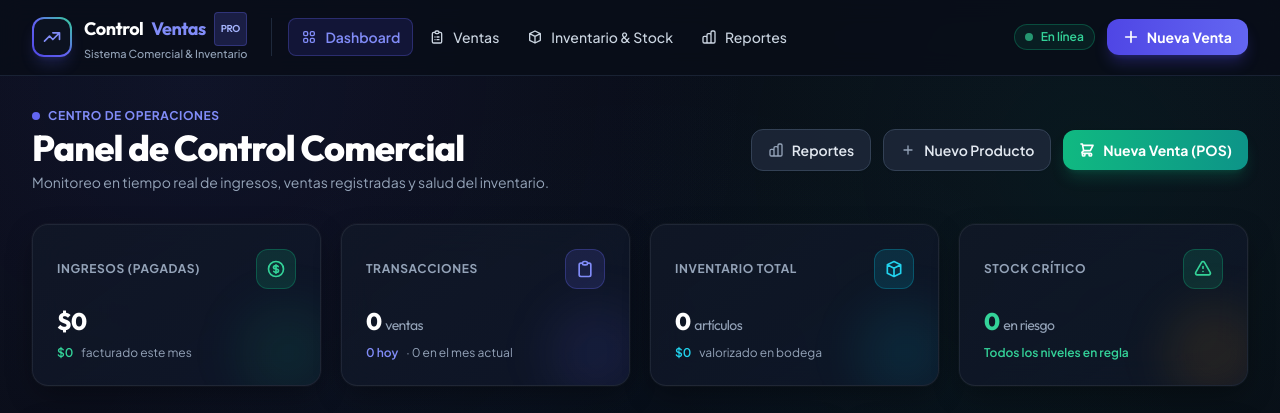
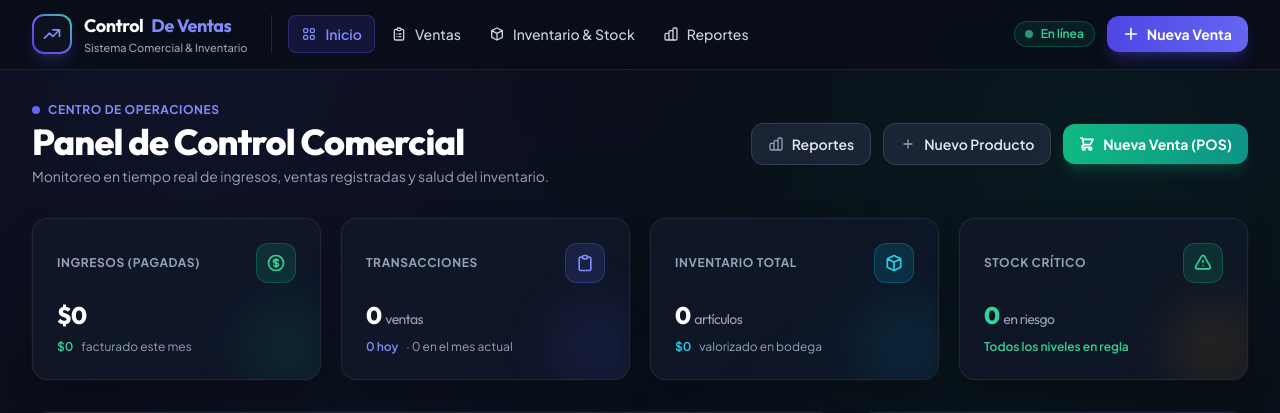
Before and after one commit to Arhon18/eva2_back_end, a Django app: page / in a window 1280 px wide. Shown: the top 413 px of the page. Run offline with Django 5.2, Linux system fonts and the light colour scheme; data that the repository does not hold is empty; some libraries are stand-ins or nearby versions.

Commit message:
DAshboard

```diff
--- a/inventario/templates/inventario/base.html
+++ b/inventario/templates/inventario/base.html
@@ -3,7 +3,7 @@
   <head>
     <meta charset="utf-8" />
     <meta name="viewport" content="width=device-width, initial-scale=1" />
-    <title>{% block title %}Control de Ventas Pro{% endblock %}</title>
+    <title>{% block title %}Control de Ventas PRO{% endblock %}</title>
 
     <!-- Google Fonts: Plus Jakarta Sans & Outfit -->
     <link rel="preconnect" href="https://fonts.googleapis.com" />
@@ -219,8 +219,7 @@
             </div>
             <div>
               <span class="font-display text-lg font-bold tracking-tight text-white flex items-center gap-2">
-                Control<span class="text-indigo-400">Ventas</span>
-                <span class="rounded bg-indigo-500/20 px-1.5 py-0.5 text-[10px] font-semibold text-indigo-300 border border-indigo-500/30">PRO</span>
+                Control<span class="text-indigo-400">De Ventas</span>
               </span>
               <p class="text-[11px] font-medium text-slate-400">Sistema Comercial & Inventario</p>
             </div>
@@ -235,7 +234,7 @@
               <svg class="h-4 w-4" fill="none" viewBox="0 0 24 24" stroke="currentColor">
                 <path stroke-linecap="round" stroke-linejoin="round" stroke-width="2" d="M4 6a2 2 0 012-2h2a2 2 0 012 2v2a2 2 0 01-2 2H6a2 2 0 01-2-2V6zM14 6a2 2 0 012-2h2a2 2 0 012 2v2a2 2 0 01-2 2h-2a2 2 0 01-2-2V6zM4 16a2 2 0 012-2h2a2 2 0 012 2v2a2 2 0 01-2 2H6a2 2 0 01-2-2v-2zM14 16a2 2 0 012-2h2a2 2 0 012 2v2a2 2 0 01-2 2h-2a2 2 0 01-2-2v-2z" />
               </svg>
-              Dashboard
+              Inicio
             </a>
             <a
               href="{% url 'inventario:lista_ventas' %}"
```
